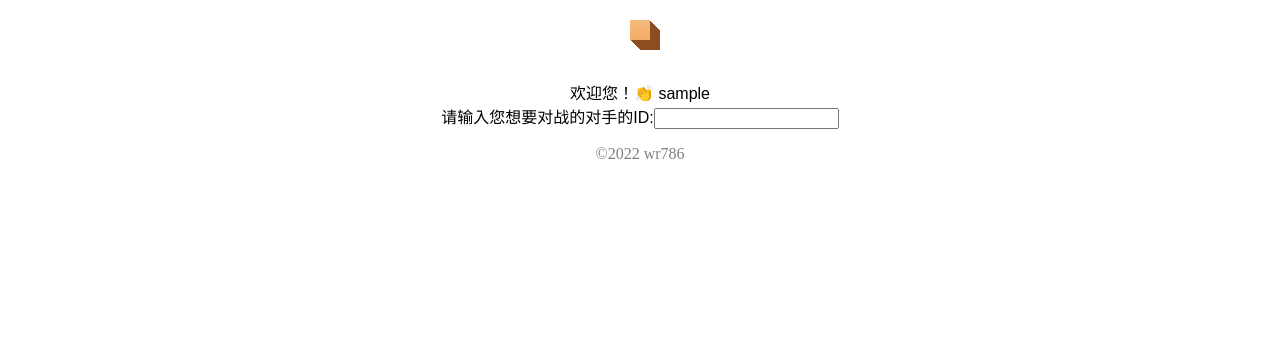
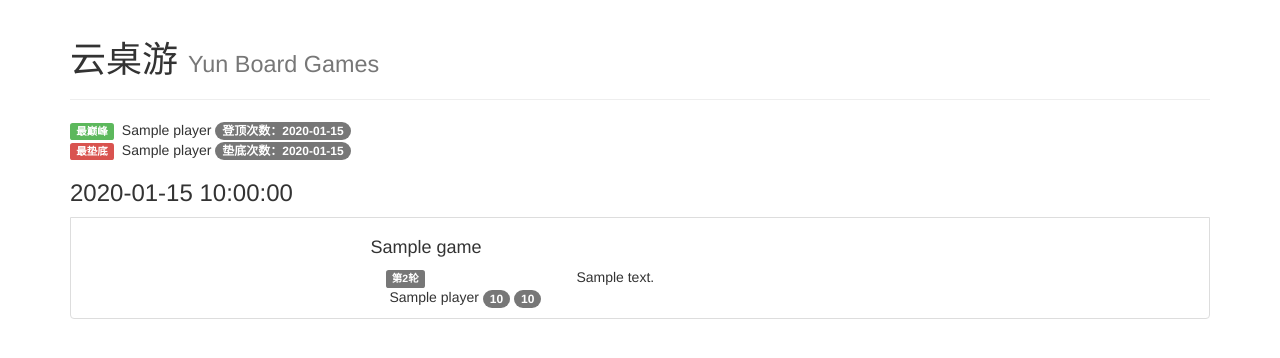
Before and after one commit to wr786/YunBoardGameNext, a Flask app: template templates/index.html in a window 1280 px wide. Shown: the top 358 px of the page. Run offline with Flask 2, Linux system fonts and the light colour scheme; the template is opened without the code that fills it: most values are stand-ins (such as "Sample title", 1, 10 or a date in 2020); parts of the project's set-up code (start-up, migrations or seed data) failed here and were passed over; some libraries are stand-ins or nearby versions.

Commit message:
chore: better db design

```diff
--- a/db.py
+++ b/db.py
@@ -1,5 +1,5 @@
 from functools import wraps
-from sqlalchemy import Column, Integer, String, JSON, create_engine
+from sqlalchemy import Column, Integer, String, JSON, DateTime, create_engine
 from sqlalchemy.orm import sessionmaker
 from sqlalchemy.ext.declarative import declarative_base
 import datetime
@@ -29,7 +29,7 @@ class Play(Base):
     __tablename__ = 'play'
 
     pid = Column(Integer, primary_key=True)
-    time = Column(datetime.datetime)
+    time = Column(DateTime)
     winnerid = Column(Integer)
     loserid = Column(Integer)
     scoreboard = Column(JSON)
--- a/templates/index.html
+++ b/templates/index.html
@@ -1,25 +1,103 @@
-<!DOCTYPE html>
+<!doctype html>
+<html lang="zh-CN">
 
 <head>
-    <meta charset="UTF-8">
-    <title>{{userName}} ｜ Simple Forum</title>
-    <script src="{{ url_for('static',filename='js/jquery.min.js') }}"></script>
-    <link rel="stylesheet" href="{{ url_for('static',filename='css/general.css') }}">
-    <link rel="icon" href="{{ url_for('static', filename='img/favicon.ico') }}">
+    <meta charset="utf-8">
+    <meta http-equiv="X-UA-Compatible" content="IE=edge">
+    <meta name="viewport" content="width=device-width, initial-scale=1">
+    <link rel="stylesheet" href="{{ url_for('static',filename='css/general.css') }}"></link>
+    <!-- 上述3个meta标签*必须*放在最前面，任何其他内容都*必须*跟随其后！ -->
+    <title>云桌游</title>
+
+    <!-- Bootstrap -->
+    <link rel="stylesheet" href="https://stackpath.bootstrapcdn.com/bootstrap/3.4.1/css/bootstrap.min.css" integrity="sha384-HSMxcRTRxnN+Bdg0JdbxYKrThecOKuH5zCYotlSAcp1+c8xmyTe9GYg1l9a69psu" crossorigin="anonymous">
+
+    <!-- HTML5 shim 和 Respond.js 是为了让 IE8 支持 HTML5 元素和媒体查询（media queries）功能 -->
+    <!-- 警告：通过 file:// 协议（就是直接将 html 页面拖拽到浏览器中）访问页面时 Respond.js 不起作用 -->
+    <!--[if lt IE 9]>
+      <script src="https://fastly.jsdelivr.net/npm/html5shiv@3.7.3/dist/html5shiv.min.js"></script>
+      <script src="https://fastly.jsdelivr.net/npm/respond.js@1.4.2/dest/respond.min.js"></script>
+    <![endif]-->
 </head>
 
 <body>
-    <div class="main">
-        <div id="grid"></div>
-        <br/><br/><br/>
-        <div id="info">
-            <div class="welcome">欢迎您！👏
-                <div id="userName">{{userName}}</div>
+    <div id="root" class="container">
+        <div class="page-header">
+            <h1>云桌游 <small>Yun Board Games</small></h1>
+        </div>
+
+        <div>
+            <span class="label label-success">最巅峰</span>
+            <span>
+                <img class="avatar" :src="playerData[recordData.upperBound.player].avatar">
+                {{recordData.upperBound.player}}
+            </span>
+            <span class="rank badge">登顶次数：{{recordData.upperBound.times}}</span>
+        </div>
+
+        <div>
+            <span class="label label-danger">最垫底</span>
+            <span>
+                <img class="avatar" :src="playerData[recordData.lowerBound.player].avatar">
+                {{recordData.lowerBound.player}}
+            </span>
+            <span class="badge">垫底次数：{{recordData.lowerBound.times}}</span>
+        </div>
+
+        <div class="list-group">
+            <div v-for="(YBGday, index) of YBGdata" :key="index">
+                <h3>{{YBGday.date}}</h3>
+                <div class="list-group-item">
+                    <div class="YBG-item row" v-for="(game, index) of YBGday.games" :key="index">
+                        <div class="col-xs-6 col-md-3">
+                            <img :src="game.img_url" />
+                        </div>
+                        <div class="col-xs-18 col-md-9">
+                            <h4>{{game.name}}</h4>
+                            <div class="score-board" v-if="game.scores">
+                                <div class="col-xs-6 col-md-3" v-for="(scores, index) of game.scores">
+                                    <div v-if="game.scores.length > 1"><span class="label label-default">第{{index+1}}轮</span></div>
+                                    <div class="score-board-item" v-for="(score, player) of scores">
+                                        <img class="avatar" :src="playerData[player].avatar">
+                                        <span>{{player}} </span>
+                                        <span v-if="game.has_score" class="badge">{{score}}</span>
+                                        <span v-if="!game.has_score" class="rank badge">{{score}}</span>
+                                    </div>
+                                </div>
+                            </div>
+                            <div v-if="!game.scores">
+                                <div class="info">{{game.description}}</div>
+                            </div>
+                        </div>
+                    </div>
+                </div>
             </div>
-            <div class="rival">请输入您想要对战的对手的ID:<input class="text" id="rival_userName" /></div>
         </div>
     </div>
-    <footer>
-        <p>©2022 wr786</p>
-    </footer>
+
+    <!-- jQuery (Bootstrap 的所有 JavaScript 插件都依赖 jQuery，所以必须放在前边) -->
+    <script src="https://fastly.jsdelivr.net/npm/jquery@1.12.4/dist/jquery.min.js" integrity="sha384-nvAa0+6Qg9clwYCGGPpDQLVpLNn0fRaROjHqs13t4Ggj3Ez50XnGQqc/r8MhnRDZ" crossorigin="anonymous"></script>
+    <!-- 加载 Bootstrap 的所有 JavaScript 插件。你也可以根据需要只加载单个插件。 -->
+    <script src="https://stackpath.bootstrapcdn.com/bootstrap/3.4.1/js/bootstrap.min.js" integrity="sha384-aJ21OjlMXNL5UyIl/XNwTMqvzeRMZH2w8c5cRVpzpU8Y5bApTppSuUkhZXN0VxHd" crossorigin="anonymous"></script>
+    <script src="https://cdn.jsdelivr.net/npm/vue@2.6.14/dist/vue.js"></script>
+
+    <!-- <script type="text/javascript">
+        var data;
+        $.ajaxSettings.async = false;
+        $.getJSON('./data.json', _data => {
+            data = _data
+        })
+        new Vue({
+            el: "#root",
+            data: {
+                YBGdata: data.data,
+                playerData: data.players,
+                recordData: data.records
+            },
+            methods: {}
+        });
+    </script> -->
+
 </body>
+
+</html>
```
Also changed, not shown: static/css/index.css (added, +35 -0 lines), README.md, static/img/favicon.ico (deleted), 1 other file.
